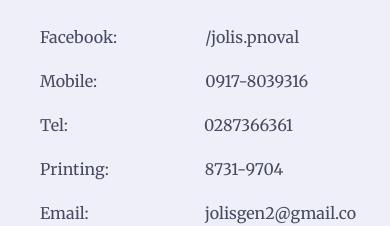
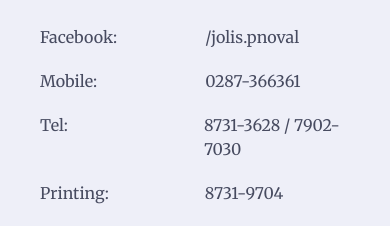
Before and after one commit to quinzonjosh/jolis, a Next.js app: page /branches in a window 390 px wide. Shown: the part 1497-1723 px from the top of the page. Built offline with nearby package versions, Linux system fonts and the light colour scheme.

Commit message:
changed tel to mobile

```diff
--- a/pages/branches.js
+++ b/pages/branches.js
@@ -30,7 +30,7 @@
         branchName="P.Noval Branch"
         facebookLink="https://www.facebook.com/jolis.pnoval"
         address="957-963 Padre Noval St, 469 Z-46 Sampaloc, Manila, 1008 Metro Manila"
-        tel="0287366361"
+        mobile="0287-366361"
         mapFirst={true}
         mapEmbed={pnovalBranch}
       />
```
